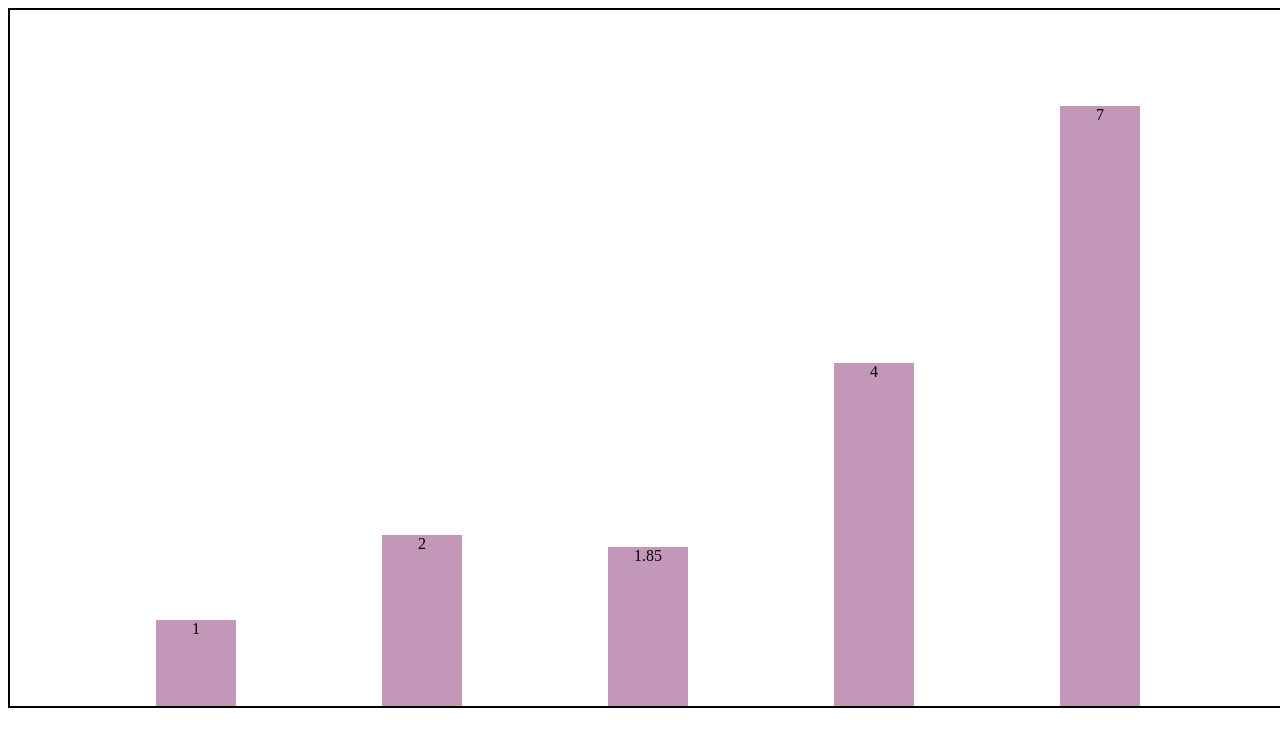
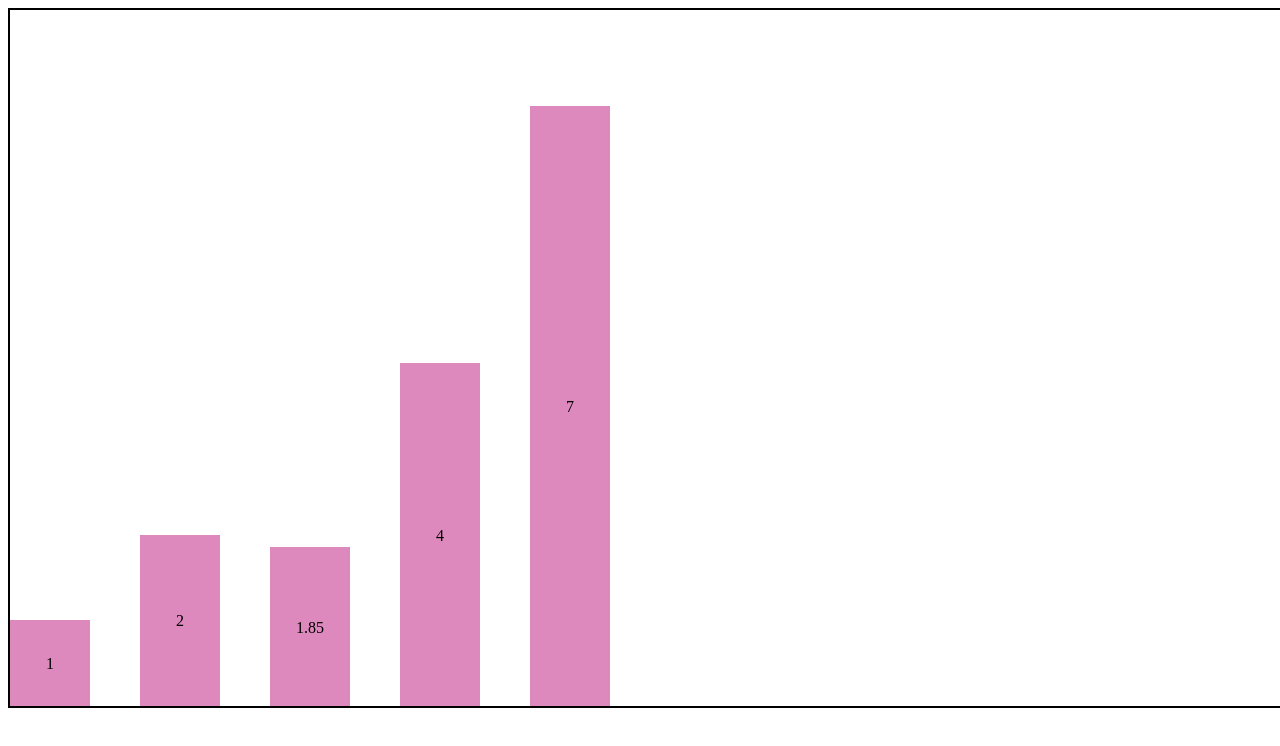
Before and after one commit to otrachea/bar-chart, a website: page index.html in a window 1280 px wide. Drawn offline with nearby package versions, Linux system fonts and the light colour scheme.

Commit message:
Can set colour of value on bar and set bar spacing

```diff
--- a/scripts.js
+++ b/scripts.js
@@ -1,10 +1,44 @@
+function getyMax(data, options) {
+  let max = ('yMax' in options) ? options.yMax : Math.max(...data);
+  return max;
+}
+
+function setBarColor(options) {
+  ('barColor' in options) ?
+    $('.bar').css('background-color', `#${options.barColor}`) :
+    $('.bar').css('background-color', `#C297B8`);
+}
+
+function setBarLabelPosition(options) {
+  if ('barLabelPosition' in options) {
+    if (options.barLabelPosition === 'center') {
+      $('.bar-label').css('top', `calc(50% - 0.5em)`);
+    } else if (options.barLabelPosition === 'bottom') {
+      $('.bar-label').css('top', `calc(100% - 1em)`);
+    } else { // options.barLabelPosition === 'top'
+      $('.bar-label').css('top', 0);
+    }
+  }
+}
+
+function setBarLabelColor(options) {
+  ('barLabelColor' in options) ?
+    $('.bar-label').css('color', `#${options.barLabelColor}`) :
+    $('.bar-label').css('color', `#000000`);
+}
+
+function setBarSpacing(options) {
+  ('barSpacing' in options) ?
+    $('.bar').css('margin-right', `${options.barSpacing}px`) :
+    $('.bar').css('margin-right', `10px`);
+}
+
 function drawBarChart(data, options, element) {
 
   let dataPoints = [];
 
   // SETS Y AXIS MAX VALUE
-  let max;
-  ('yMax' in options) ? max = options.yMax : max = Math.max(...data);
+  let max = getyMax(data, options);
 
   // DRAWS ACTUAL BARS
   data.forEach((dataPoint, index) => {
@@ -20,28 +54,16 @@ function drawBarChart(data, options, element) {
   $('.bar').css('width', `calc(400px / ${data.length})`);
 
   // SETS COLOUR OF BAR
-  if ('barColor' in options) {
-    $('.bar').css('background-color', `#${options.barColor}`)
-  } else {
-    $('.bar').css('background-color', `#C297B8`);
-  }
+  setBarColor(options);
 
   // SETS BAR VALUE LABEL POSITION
-  if ('barLabelPosition' in options) {
-    if (options.barLabelPosition === 'center') {
-      $('.bar-label').css('top', `calc(50% - 0.5em)`);
-    } else if (options.barLabelPosition === 'bottom') {
-      $('.bar-label').css('top', `calc(100% - 1em)`);
-    } else { // options.barLabelPosition === 'top'
-      $('.bar-label').css('top', 0);
-    }
-  }
+  setBarLabelPosition(options);
 
   // SETS BAR VALUE LABEL COLOUR
-
+  setBarLabelColor(options);
 
   // SETS BAR SPACING
-
+  setBarSpacing(options);
 
   // SET BAR CHART AXES NAMES
 
@@ -59,6 +81,10 @@ function drawBarChart(data, options, element) {
 
 drawBarChart([1, 2, 1.85, 4, 7], {
   'yMax': 7,
-  'xLabels': ['a', 'b', 'c', 'd', 'e'], 'barLabelPosition': 'top'
+  'xLabels': ['a', 'b', 'c', 'd', 'e'],
+  'barColor': 'DE89BE',
+  'barLabelPosition': 'center',
+  'barSpacing': 50,
+  // 'barLabelColor': '40434E'
 }, $('div'));
 // drawBarChart([1, 2, 0.5, 4, 7], {}, $('div'));
--- a/style.css
+++ b/style.css
@@ -11,9 +11,10 @@ html, body {
   border: 2px black solid;
   /* width: 500px; */
   height: 700px;
+  /* display: block; */
   /* height: 600px; */
   display: flex;
-  justify-content: space-evenly;
+  /* justify-content: space-evenly; */
   align-items: flex-end;
 }
 
@@ -21,10 +22,12 @@ html, body {
   /* background-color: blue; */
   /* border: 2px green solid; */
   text-align: center;
+  /* margin: 0 10px; */
 }
 
 .bar-label {
   position: relative;
   /* top: 5px; */
+  /* color */
   /* top: 50%; */
 }
```
